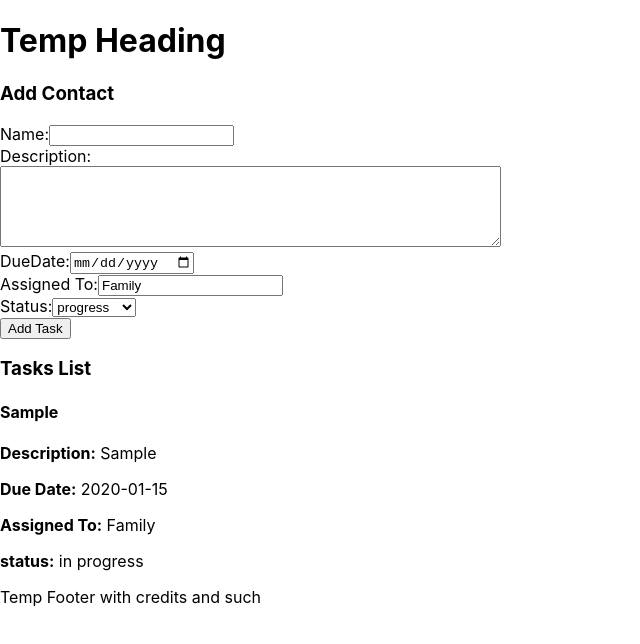
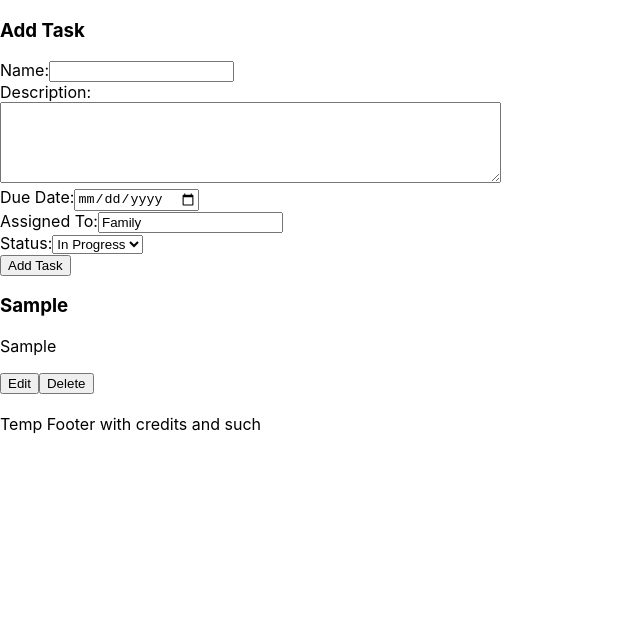
Before and after one commit to zara-sh/ToDoAppW13, a React (Create React App) app: page / in a window 1280 px wide. Both pictures are taken after typing "Sample", "Sample", "2020-01-15" into the empty fields and a click on the button "Add Task". Shown: the top 644 px of the page, without its empty margins (0-640 px from the left). Built offline with nearby package versions, Linux system fonts and the light colour scheme.

Commit message:
midify the App.js CreateTask.js and TaskList.js to add delete and edit buttons

```diff
--- a/src/App.js
+++ b/src/App.js
@@ -1,38 +1,40 @@
 import './App.css';
 import { useState, useEffect } from 'react';
-
 import CreateTask from './components/CreateTask';
 import TaskList from './components/TaskList';
 
-/**
- * Using App like main index
- * place holders while we add the componetents
- */
 function App() {
   const [tasks, setTasks] = useState([]);
 
-  /**
-   * Save tasks to localStorage whenever they change
-   * only printing whole task list while testing
-   */
   useEffect(() => {
-    // localStorage.setItem("contacts", JSON.stringify(contacts));
+    console.log("tasks have changed");
     console.log(tasks);
   }, [tasks]);
 
-  // Add a new task
   const addTask = (newTask) => {
     setTasks([...tasks, newTask]);
   };
 
+  const removeTask = (taskToRemove) => {
+    const tIndex = tasks.findIndex(({ id }) => id === taskToRemove.id);
+    const newTasks = [...tasks];
+    newTasks.splice(tIndex, 1);
+    setTasks(newTasks);
+  };
+
+  const editTask = (taskToEdit) => {
+    const tIndex = tasks.findIndex(({ id }) => id === taskToEdit.id);
+    const newTasks = [...tasks];
+    newTasks[tIndex] = { ...taskToEdit };
+    setTasks(newTasks);
+  };
+
   return (
     <>
-      <header>
-        <h1>Temp Heading</h1>
-      </header>
-      <main>
+
+      <main id="main">
         <CreateTask onAddContact={addTask} />
-        <TaskList tasks={tasks} />
+        <TaskList tasks={tasks} onEditTask={editTask} onRemoveTask={removeTask} />
       </main>
       <footer>
         <p>Temp Footer with credits and such</p>
--- a/src/components/CreateTask.js
+++ b/src/components/CreateTask.js
@@ -1,15 +1,28 @@
-import React, { useState } from "react";
+import React, { useState, useEffect } from "react";
 
-function CreateTask({ onAddContact }) {
+function CreateTask({ onAddContact, taskToEdit, onEditTask }) {
   const [taskData, setTaskData] = useState({
     name: "",
     description: "",
     dueDate: "",
     assignedTo: "Family",
-    status:"in progress"
+    status: "in progress",
   });
 
   const [error, setError] = useState("");
+
+  useEffect(() => {
+    // If there's a task to edit, pre-fill the form with the task data
+    if (taskToEdit) {
+      setTaskData({
+        name: taskToEdit.name,
+        description: taskToEdit.description,
+        dueDate: taskToEdit.dueDate,
+        assignedTo: taskToEdit.assignedTo,
+        status: taskToEdit.status,
+      });
+    }
+  }, [taskToEdit]);
 
   const handleInputChange = (e) => {
     const { name, value } = e.target;
@@ -20,33 +33,34 @@ function CreateTask({ onAddContact }) {
     e.preventDefault();
 
     // Validate inputs
-    if (!taskData.name || !taskData.description || !taskData.dueDate ) {
+    if (!taskData.name || !taskData.description || !taskData.dueDate) {
       setError("All fields are required!");
       return;
     }
 
     setError("");
 
-    // Add a unique ID to the contact
-    const newContact = { ...taskData, id: Date.now() };
+    // If there's a task to edit, update it. Otherwise, create a new task.
+    if (taskToEdit) {
+      onEditTask({ ...taskData, id: taskToEdit.id }); // Edit task
+    } else {
+      const newTask = { ...taskData, id: Date.now() }; // New task
+      onAddContact(newTask);
+    }
 
-    // Pass the contact to the parent component
-    onAddContact(newContact);
-
-    // Reset form
+    // Reset form after submission
     setTaskData({
       name: "",
       description: "",
       dueDate: "",
       assignedTo: "Family",
-      status:"in progress"
-
+      status: "in progress",
     });
   };
 
   return (
     <form onSubmit={handleSubmit}>
-      <h3>Add Contact</h3>
+      <h3>{taskToEdit ? "Edit Task" : "Add Task"}</h3>
       <div>
         <label>Name:</label>
         <input
@@ -58,9 +72,8 @@ function CreateTask({ onAddContact }) {
       </div>
       <div>
         <label>Description:</label>
-        <br/>
+        <br />
         <textarea
-          type="text"
           name="description"
           value={taskData.description}
           onChange={handleInputChange}
@@ -69,7 +82,7 @@ function CreateTask({ onAddContact }) {
         />
       </div>
       <div>
-        <label>DueDate:</label>
+        <label>Due Date:</label>
         <input
           type="date"
           name="dueDate"
@@ -93,13 +106,13 @@ function CreateTask({ onAddContact }) {
           value={taskData.status}
           onChange={handleInputChange}
         >
-          <option value="progress">progress</option>
-          <option value="completed">completed</option>
-          <option value="review">review</option>
+          <option value="in progress">In Progress</option>
+          <option value="completed">Completed</option>
+          <option value="review">Review</option>
         </select>
       </div>
       {error && <p className="error-message">{error}</p>}
-      <button type="submit">Add Task</button>
+      <button type="submit">{taskToEdit ? "Save Changes" : "Add Task"}</button>
     </form>
   );
 }
--- a/src/components/TaskList.js
+++ b/src/components/TaskList.js
@@ -1,32 +1,78 @@
-import React from "react";
+import React, { useState } from "react";
 
-function TaskList({ tasks }) {
+const TaskList = ({ tasks, onEditTask, onRemoveTask }) => {
+  const [editingTask, setEditingTask] = useState(null);  // State to track the task being edited
+  const [editValues, setEditValues] = useState({
+    name: "",
+    description: "",
+  });
+
+  // Function to start editing a task
+  const startEditing = (task) => {
+    setEditingTask(task.id);
+    setEditValues({
+      name: task.name,
+      description: task.description,
+    });
+  };
+
+  // Function to handle input changes in the edit form
+  const handleInputChange = (e) => {
+    const { name, value } = e.target;
+    setEditValues((prev) => ({
+      ...prev,
+      [name]: value,
+    }));
+  };
+
+  // Function to save the edited task
+  const handleSave = (task) => {
+    const updatedTask = {
+      ...task,
+      name: editValues.name,
+      description: editValues.description,
+    };
+    onEditTask(updatedTask);  // Call onEditTask to update the task in the list
+    setEditingTask(null);      // Close the edit form
+  };
+
   return (
-    <div className="task-list">
-      <h3>Tasks List</h3>
-      {tasks.length === 0 ? (
-        <p>No tasks added yet.</p>
-      ) : (
-        tasks.map((task) => (
-          <div key={task.id} className="task-card">
-            <h4>{task.name}</h4>
-            <p>
-              <strong>Description:</strong> {task.description}
-            </p>
-            <p>
-              <strong>Due Date:</strong> {task.dueDate}
-            </p>
-            <p>
-              <strong>Assigned To:</strong> {task.assignedTo}
-            </p>
-            <p>
-              <strong>status:</strong> {task.status}
-            </p>
-          </div>
-        ))
-      )}
+    <div>
+      {tasks.map((task) => (
+        <div key={task.id} style={{ marginBottom: "20px" }}>
+          {editingTask === task.id ? (
+            // If the task is being edited, show an input form
+            <div>
+              <input
+                type="text"
+                name="name"
+                value={editValues.name}
+                onChange={handleInputChange}
+                placeholder="Task Name"
+              />
+              <input
+                type="text"
+                name="description"
+                value={editValues.description}
+                onChange={handleInputChange}
+                placeholder="Task Description"
+              />
+              <button onClick={() => handleSave(task)}>Save</button>
+              <button onClick={() => setEditingTask(null)}>Cancel</button>
+            </div>
+          ) : (
+            // Otherwise, display task details and Edit/Remove buttons
+            <div>
+              <h3>{task.name}</h3>
+              <p>{task.description}</p>
+              <button onClick={() => startEditing(task)}>Edit</button>
+              <button onClick={() => onRemoveTask(task)}>Delete</button>
+            </div>
+          )}
+        </div>
+      ))}
     </div>
   );
-}
+};
 
 export default TaskList;
```
